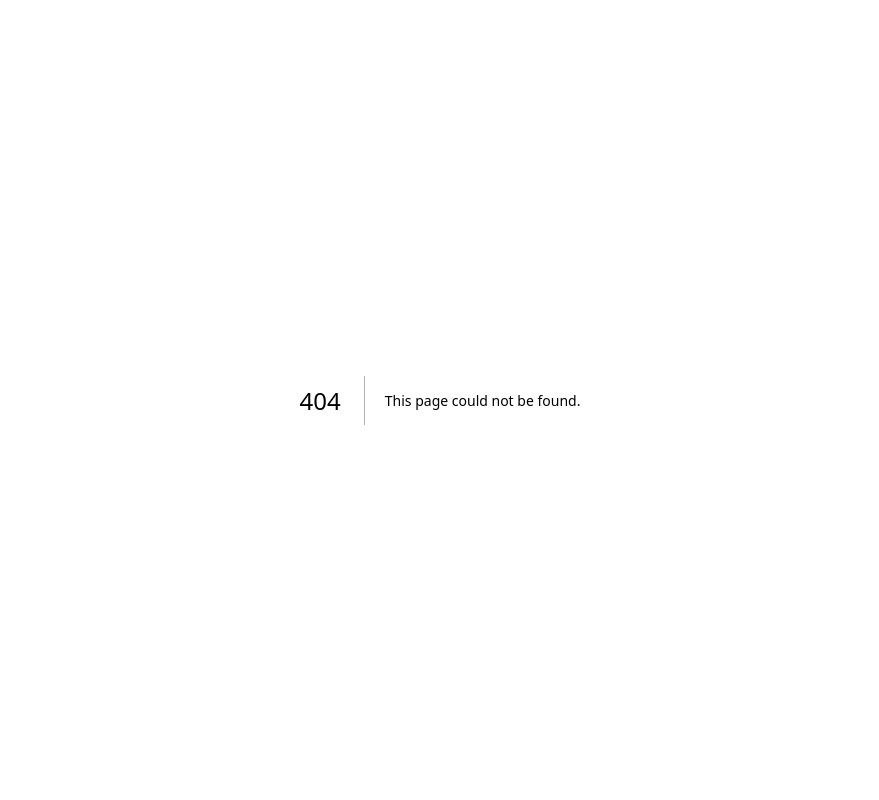
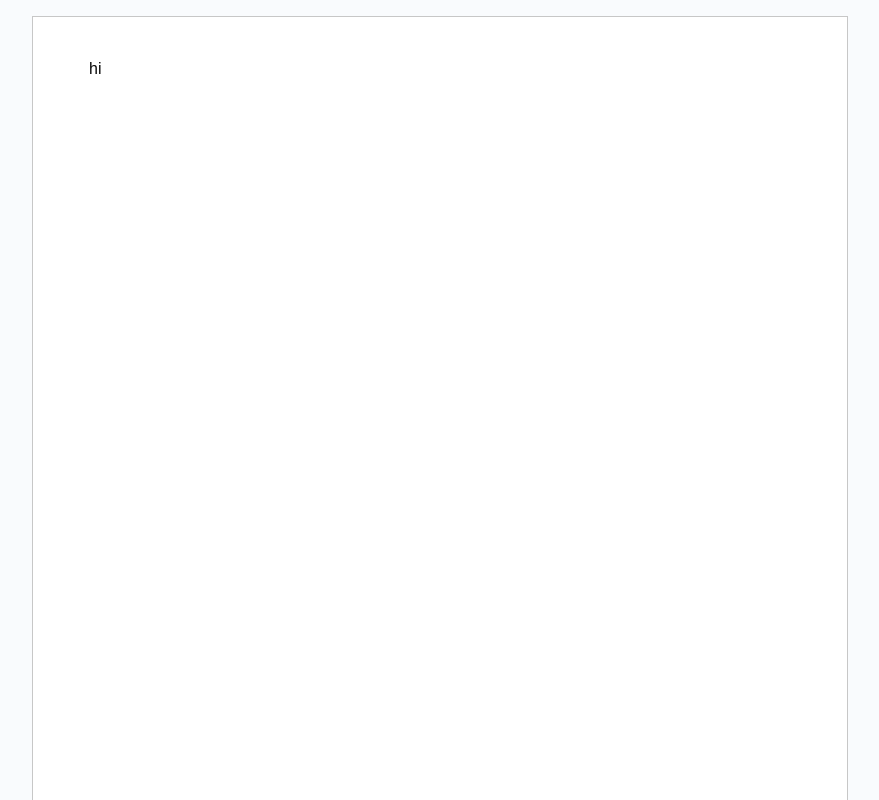
Before and after one commit to dhirendravsingh/google-docs-clone, a Next.js app: page /documents/id in a window 1280 px wide. Before the commit this address had no page. Shown: the top 800 px of the page, without its empty margins (200-1079 px from the left). Built offline with nearby package versions, Linux system fonts and the light colour scheme.

Commit message:
created a Editor content page

```diff
--- a/package.json
+++ b/package.json
@@ -37,6 +37,9 @@
     "@radix-ui/react-toggle": "^1.1.1",
     "@radix-ui/react-toggle-group": "^1.1.1",
     "@radix-ui/react-tooltip": "^1.1.7",
+    "@tiptap/pm": "^2.10.2",
+    "@tiptap/react": "^2.10.2",
+    "@tiptap/starter-kit": "^2.10.2",
     "class-variance-authority": "^0.7.1",
     "clsx": "^2.1.1",
     "cmdk": "^1.0.0",
--- /dev/null
+++ b/src/app/documents/[documentId]/editor.tsx
@@ -0,0 +1,27 @@
+"use client"
+
+import React from 'react'
+
+import {useEditor, EditorContent} from "@tiptap/react"
+import StarterKit from "@tiptap/starter-kit"
+const Editor = () => {
+    const editor = useEditor({
+        editorProps : {
+            attributes : {
+                style : "padding-left: 56px; padding-right: 56px;",
+                class : "focus:outline-none print:border-0 bg-[#ffffff] border border-[#C7C7C7] flex flex-col min-h-[1054px] w-[816px] pt-10 pr-14 cursor-text"
+            }
+        },
+        extensions : [StarterKit],
+        content : '<p>hi</p>'
+    })
+  return (
+    <div className='size-full overflow-x-auto bg-[#F9FBFD] px-4 print:p-0 print:bg-white print:overflow-visible'>
+       <div className='min-w-max flex justify-center w-[816px] py-4 print:py-0 mx-auto print:w-full print:min-w-0'>
+            <EditorContent editor={editor} />
+       </div>
+    </div>
+  )
+}
+
+export default Editor
--- /dev/null
+++ b/src/app/documents/[documentId]/page.tsx
@@ -0,0 +1,12 @@
+import React from 'react'
+import Editor from './editor'
+
+const documentId = () => {
+  return (
+    <div className='min-h-screen bg-[#FAFBFD]'>
+        <Editor/>
+    </div>
+  )
+}
+
+export default documentId
--- /dev/null
+++ b/src/app/documents/page.tsx
@@ -0,0 +1,9 @@
+import React from 'react'
+
+const page = () => {
+  return (
+    <div>Documents page</div>
+  )
+}
+
+export default page
--- a/src/app/page.tsx
+++ b/src/app/page.tsx
@@ -1,9 +1,10 @@
 import React from 'react'
-
+import Link from 'next/link'
 const Home = () => {
   return (
-    <div>Home</div>
-  )
+    <Link href="/documents/id">
+<button>Click here to open documents</button>
+</Link> )
 }
 
 export default Home
```
Also changed, not shown: 1 other file (tests, documents, lock files or other folders).
